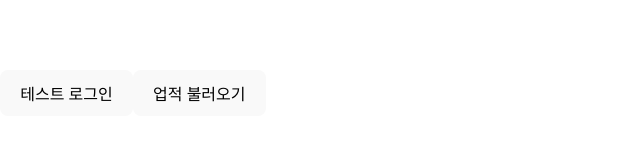
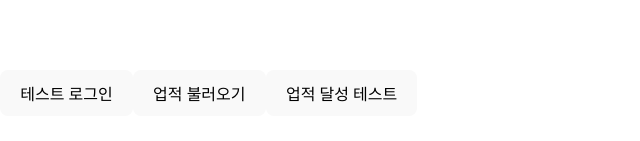
Before and after one commit to junwyoo/union-member-achievement, a React (Vite) app: page / in a window 1280 px wide. Shown: the part 307-448 px from the top of the page, without its empty margins (0-640 px from the left). Built offline with nearby package versions, Linux system fonts and the light colour scheme.

Commit message:
add achieve function

```diff
--- a/src/App.tsx
+++ b/src/App.tsx
@@ -1,7 +1,7 @@
 import { useEffect, useState } from "react";
 import { onAuthStateChanged } from "firebase/auth";
 import type { User } from "firebase/auth";
-import { doc, getDoc, setDoc, collection, getDocs } from "firebase/firestore";
+import { doc, getDoc, setDoc, collection, getDocs, serverTimestamp } from "firebase/firestore";
 import { auth, db } from "./firebase";
 import { signInWithEmailAndPassword } from "firebase/auth";
 
@@ -31,10 +31,32 @@ function App() {
     });
   }
 
+  // 업적 달성 처리
+
+  const achieve = async (achievementId: string) => {
+    const user = auth.currentUser;
+    if (!user) {
+      return;
+    }
+
+    await setDoc(
+      doc(db, "users", user.uid, "userAchievements", achievementId),
+      {
+        achievedAt: serverTimestamp(),
+        rewardGiven: true
+      }
+    );
+
+    console.log("업적 달성 저장 완료")
+  }
+
   return (
     <div>
       <button onClick={testLogin}>테스트 로그인</button>
       <button onClick={loadAchievements}>업적 불러오기</button>
+      <button onClick={() => achieve("attend_5")}>
+        업적 달성 테스트
+      </button>
     </div>
   );
 
```
